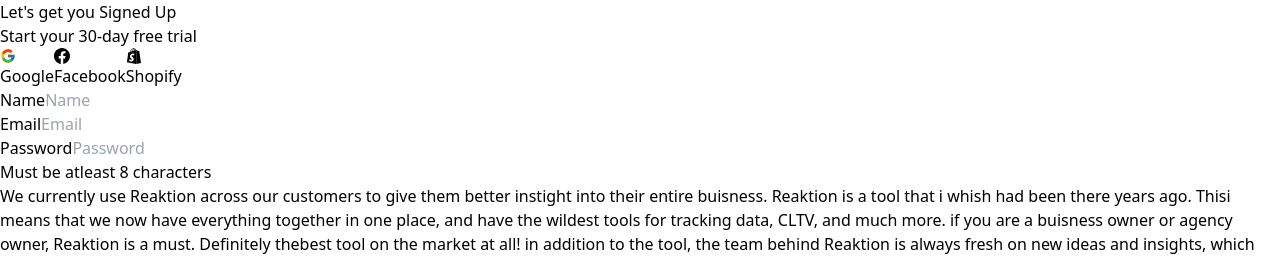
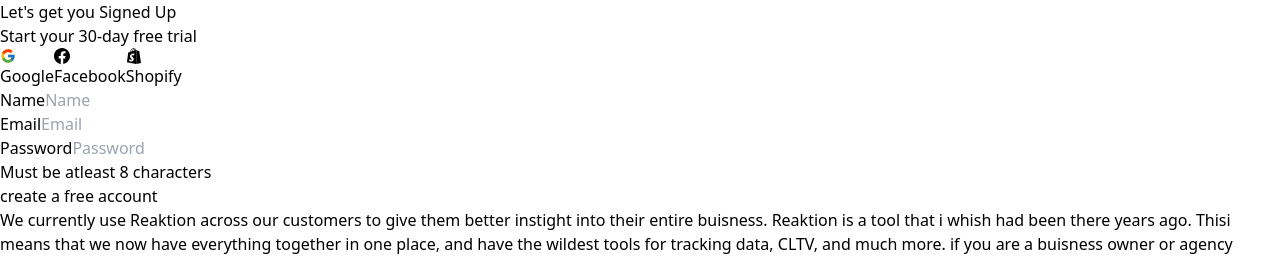
Before and after one commit to Elul-Asfaha/signup, a React (Vite) app: page / in a window 1280 px wide. Shown: the top 258 px of the page. Built offline with nearby package versions, Linux system fonts and the light colour scheme.

Commit message:
installed yup to handle validation error working on it

```diff
--- a/package.json
+++ b/package.json
@@ -13,7 +13,8 @@
     "formik": "^2.4.5",
     "react": "^18.2.0",
     "react-dom": "^18.2.0",
-    "react-icons": "^4.11.0"
+    "react-icons": "^4.11.0",
+    "yup": "^1.3.2"
   },
   "devDependencies": {
     "@types/react": "^18.2.15",
--- a/src/components/form.tsx
+++ b/src/components/form.tsx
@@ -1,4 +1,5 @@
 import { useFormik } from "formik";
+import * as Yup from "yup";
 
 const Form = () => {
     const formik = useFormik({
@@ -7,10 +8,21 @@
             email: "",
             password: "",
         },
+        validationSchema: Yup.object({
+            name: Yup.string()
+                .max(15, "Must be 15 characters or less")
+                .required("Required"),
+            email: Yup.string()
+                .max(15, "Must be a vali email address")
+                .required("Required"),
+        }),
+        onSubmit: (values) => {
+            console.log(values);
+        },
     });
 
     return (
-        <form>
+        <form onSubmit={formik.handleSubmit}>
             <div className='flex flex-col gap-3'>
                 <div className='w-full flex flex-col gap-1'>
                     <label>Name</label>
@@ -50,6 +62,12 @@
                     <p>Must be atleast 8 characters</p>
                 </div>
             </div>
+            <button
+                type='submit'
+                className='bg-[#00C575] font-semibold uppercase rounded-md w-full text-center py-2'
+            >
+                create a free account
+            </button>
         </form>
     );
 };
```
Also changed, not shown: 1 other file (tests, documents, lock files or other folders).
